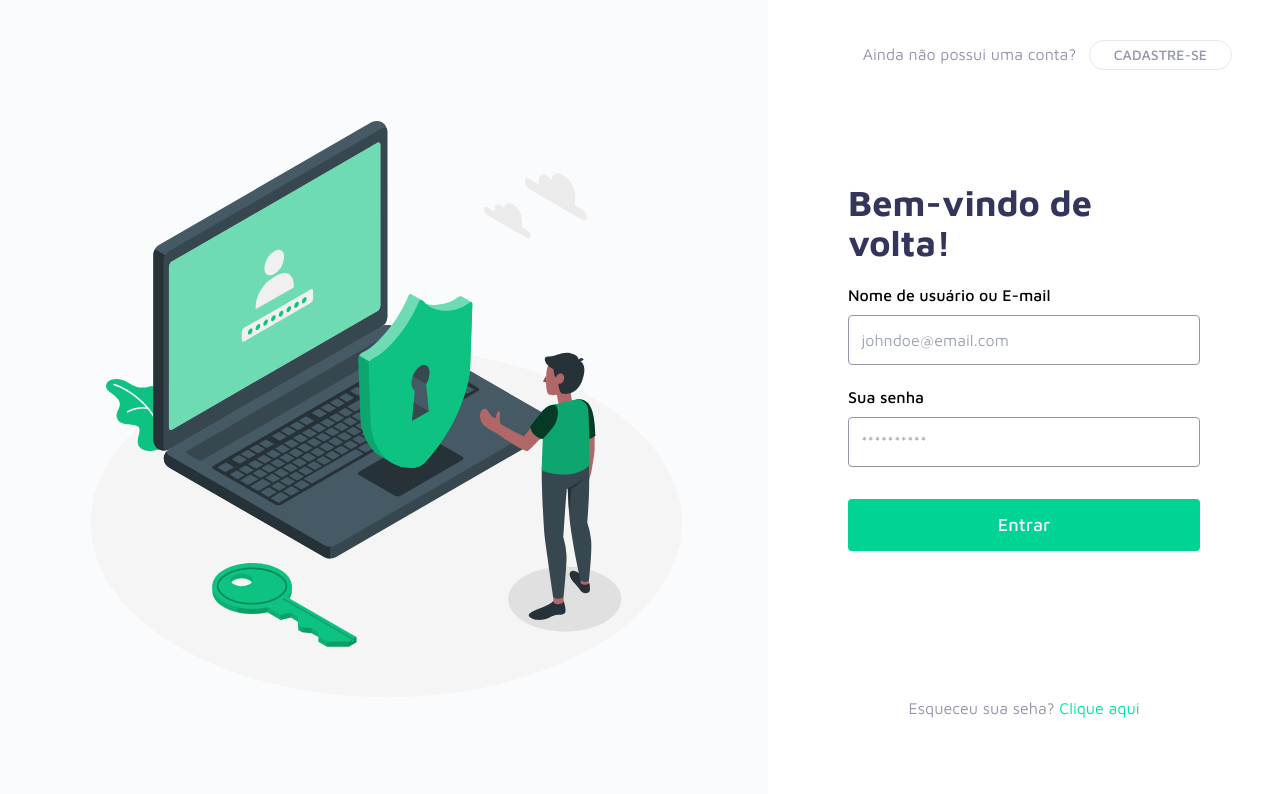
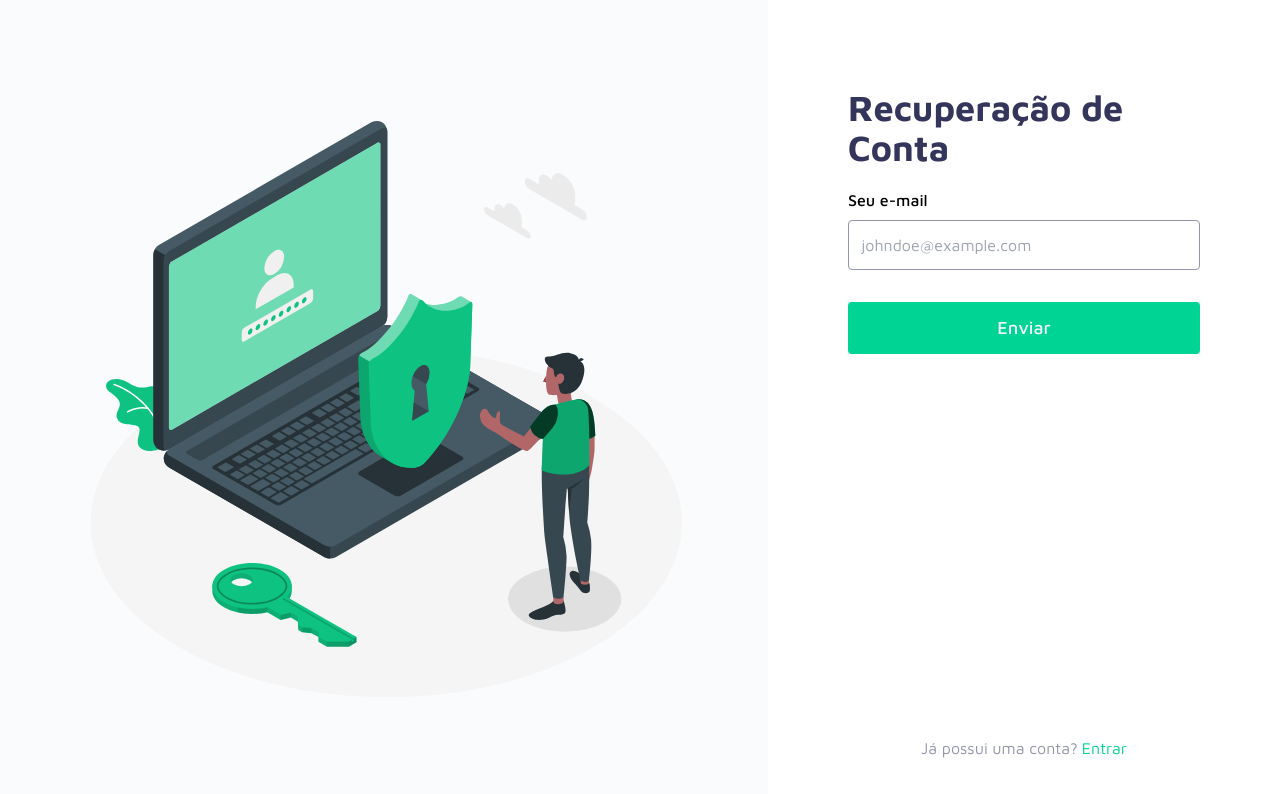
Before and after one commit to davidfreitas-dev/payment-system-php-vue, a Vue app in the folder web/: page /forgot in a window 1280 px wide. Before the commit this address led to /login. Shown: the top 794 px of the page. Built offline with nearby package versions, Linux system fonts and the light colour scheme.

Commit message:
Ajuste no layout dos formularios de login, cadastro, e recuperacao

```diff
--- a/web/src/App.vue
+++ b/web/src/App.vue
@@ -27,7 +27,6 @@
   onMounted(() => {
     getSession()
     storeSession.setSession(session.value)
-    verifySession()
   })
 
   const isView = computed(() => {
--- a/web/src/components/form/ButtonForm.vue
+++ b/web/src/components/form/ButtonForm.vue
@@ -13,6 +13,6 @@
 
 <style scoped>
 button {
-    @apply flex flex-row justify-center items-center py-3 my-8 w-full rounded font-medium text-lg text-light bg-brand hover:bg-success hover:shadow-lg transition-all ease-linear duration-100
+    @apply flex flex-row justify-center items-center py-3 mt-8 w-full rounded font-medium text-lg text-light bg-brand hover:bg-success hover:shadow-lg transition-all ease-linear duration-100
 }
 </style>
--- a/web/src/views/ForgotView.vue
+++ b/web/src/views/ForgotView.vue
@@ -60,11 +60,6 @@
         <ImageForm />
 
         <div class="container">
-            <div class="header">
-                Já possui uma conta?
-                <button type="button" @click="router.push('/login')">Entrar</button>
-            </div>
-
             <div class="form">
                 <HeadingForm :text="'Recuperação de Conta'" />
 
@@ -84,6 +79,16 @@
                     @onClickButton="handleValidate"
                 />
             </div>
+
+            <div class="footer">
+                Já possui uma conta?
+                <router-link
+                    class="text-brand ml-1"
+                    to="/login"
+                >
+                    Entrar
+                </router-link>
+            </div>
         </div>
     </section>
 
@@ -97,16 +102,13 @@ section {
 .container {
     @apply flex flex-col h-screen max-w-none w-full md:w-2/5 lg:p-10
 }
-.header {
-    @apply self-center lg:self-end mt-10 lg:mt-0 px-2 text-dark-gray
-}
-.header button {
-    @apply border border-solid rounded-full uppercase font-medium text-sm hover:bg-dark-gray hover:text-light transition-all ease-linear duration-100 px-6 py-1 ml-2
-}
 .form {
-    @apply my-auto px-7 md:px-10
+    @apply px-7 mt-12 md:px-10
 }
 .form div {
     @apply my-5
 }
+.footer {
+    @apply flex flex-row justify-center mb-7 mt-auto lg:mb-0 text-dark-gray
+}
 </style>
--- a/web/src/views/LoginView.vue
+++ b/web/src/views/LoginView.vue
@@ -59,11 +59,6 @@
         <ImageForm />
 
         <div class="container">
-            <div class="header">
-                Ainda não possui uma conta?
-                <button type="button" @click="router.push('/register')">Cadastre-se</button>
-            </div>
-
             <div class="form">
                 <HeadingForm :text="'Bem-vindo de volta!'" />
 
@@ -93,9 +88,21 @@
                 />
             </div>
 
-            <div class="footer" @click="router.push('/forgot')">
-                Esqueceu sua seha?
-                <span>Clique aqui</span>
+            <router-link
+              class="text-dark-gray hover:text-brand pt-5 mx-auto"
+              to="/forgot"
+            >
+                Esqueci minha senha
+            </router-link>
+
+            <div class="footer">
+                Ainda não possui uma conta?
+                <router-link
+                  class="text-brand ml-1"
+                  to="/register"
+                >
+                    Cadastre-se
+                </router-link>
             </div>
         </div>
     </section>
@@ -110,22 +117,13 @@ section {
 .container {
     @apply flex flex-col h-screen max-w-none w-full md:w-2/5 lg:p-10
 }
-.header {
-    @apply flex flex-col self-center xl:block xl:self-end mt-10 lg:mt-0 px-2 text-dark-gray
-}
-.header button {
-    @apply border border-solid rounded-full uppercase font-medium text-sm hover:bg-dark-gray hover:text-light transition-all ease-linear duration-100 px-6 py-1 ml-2 mt-2 xl:mt-0
-}
 .form {
-    @apply my-auto px-7 md:px-10
+    @apply px-7 mt-12 md:px-10
 }
 .form div {
     @apply my-5
 }
 .footer {
-    @apply text-dark-gray text-center mb-10 cursor-pointer
-}
-.footer span {
-    @apply text-success hover:text-brand
+    @apply flex flex-row justify-center mb-7 mt-auto lg:mb-0 text-dark-gray
 }
 </style>
--- a/web/src/views/RegisterView.vue
+++ b/web/src/views/RegisterView.vue
@@ -82,11 +82,6 @@
         <ImageForm />
 
         <div class="container">
-            <span class="header">
-                Já possui uma conta?
-                <button type="button" @click="router.push('/login')">Entrar</button>
-            </span>
-
             <div class="form">
                 <HeadingForm :text="'Bem-vindo!'" />
 
@@ -124,6 +119,16 @@
                     @onClickButton="handleValidate"
                 />
             </div>
+
+            <div class="footer">
+                Já possui uma conta?
+                <router-link
+                    class="text-brand ml-1"
+                    to="/login"
+                >
+                    Entrar
+                </router-link>
+            </div>
         </div>
     </section>
 
@@ -137,16 +142,13 @@ section {
 .container {
     @apply flex flex-col h-screen max-w-none w-full md:w-2/5 lg:p-10
 }
-.header {
-    @apply self-center lg:self-end mt-10 lg:mt-0 px-2 text-dark-gray
-}
-.header button {
-    @apply border border-solid rounded-full uppercase font-medium text-sm hover:bg-dark-gray hover:text-light transition-all ease-linear duration-100 px-6 py-1 ml-2
-}
 .form {
-    @apply my-auto px-7 md:px-10
+    @apply px-7 mt-12 md:px-10
 }
 .form div {
     @apply my-5
 }
+.footer {
+    @apply flex flex-row justify-center mb-7 mt-auto lg:mb-0 text-dark-gray
+}
 </style>
--- a/web/src/views/ResetView.vue
+++ b/web/src/views/ResetView.vue
@@ -90,11 +90,6 @@
         <ImageForm />
 
         <div class="container">
-            <span class="header">
-                Já possui uma conta?
-                <button type="button" @click="router.push('/login')">Sign In</button>
-            </span>
-
             <div v-if="isValid" class="form">
                 <HeadingForm :text="'Recuperação de Conta'" />
 
@@ -118,6 +113,16 @@
             <span v-else class="msg">
                 <h1>Invalid Token :(</h1>
             </span>
+
+            <div class="footer">
+                Já possui uma conta?
+                <router-link
+                    class="text-brand ml-1"
+                    to="/login"
+                >
+                    Entrar
+                </router-link>
+            </div>
         </div>
     </section>
 
@@ -131,17 +136,14 @@ section {
 .container {
     @apply flex flex-col h-screen max-w-none w-full md:w-2/5 lg:p-10
 }
-.header {
-    @apply self-center lg:self-end mt-10 lg:mt-0 px-2 text-dark-gray
-}
-.header button {
-    @apply border border-solid rounded-full uppercase font-medium text-sm hover:bg-dark-gray hover:text-light transition-all ease-linear duration-100 px-6 py-1 ml-2
-}
 .form {
-    @apply my-auto px-7 md:px-10
+    @apply px-7 mt-12 md:px-10
 }
 .form div {
     @apply my-5
+}
+.footer {
+    @apply flex flex-row justify-center mb-7 mt-auto lg:mb-0 text-dark-gray
 }
 .msg {
     @apply my-auto font-bold text-center text-4xl text-dark
```
